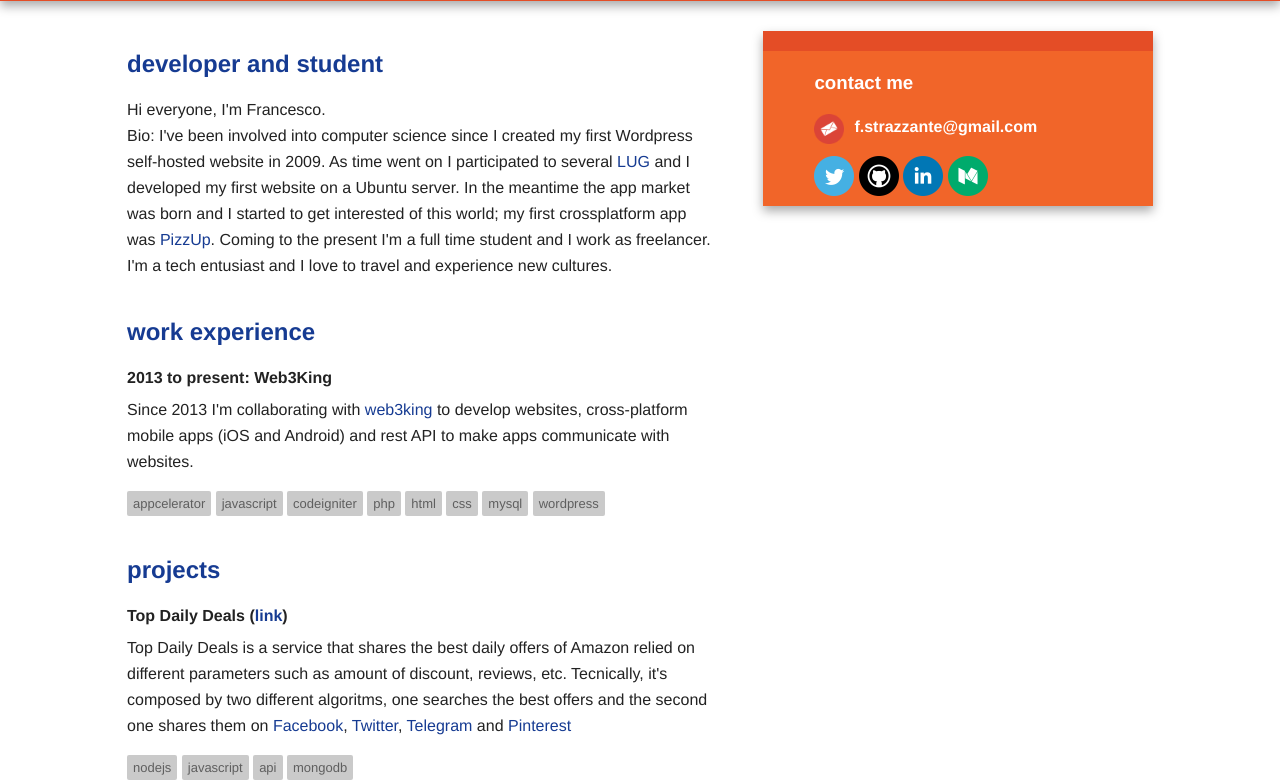
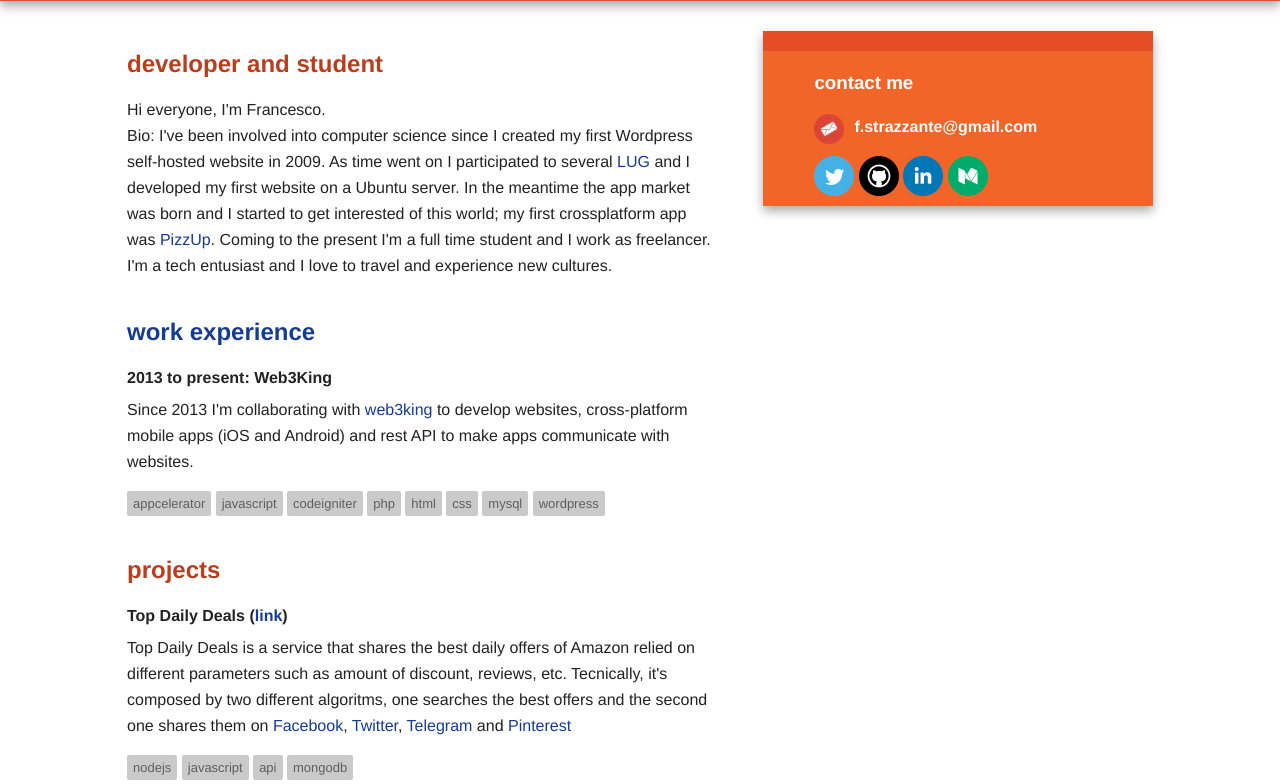
Before and after one commit to fstrazzante/fstrazzante.github.io, a PHP site: page / in a window 1280 px wide. Shown: the part 95-879 px from the top of the page. Run offline with PHP 8.4, Linux system fonts and the light colour scheme; some libraries are stand-ins or nearby versions.

Commit message:
modifica titolo

```diff
--- a/css/main.css
+++ b/css/main.css
@@ -195,7 +195,7 @@ article header {
 }
 
 article h2{
-    color: #163b92;
+    color: #ba3e1e;;
 }
 
 /* ==========================================================================
```
